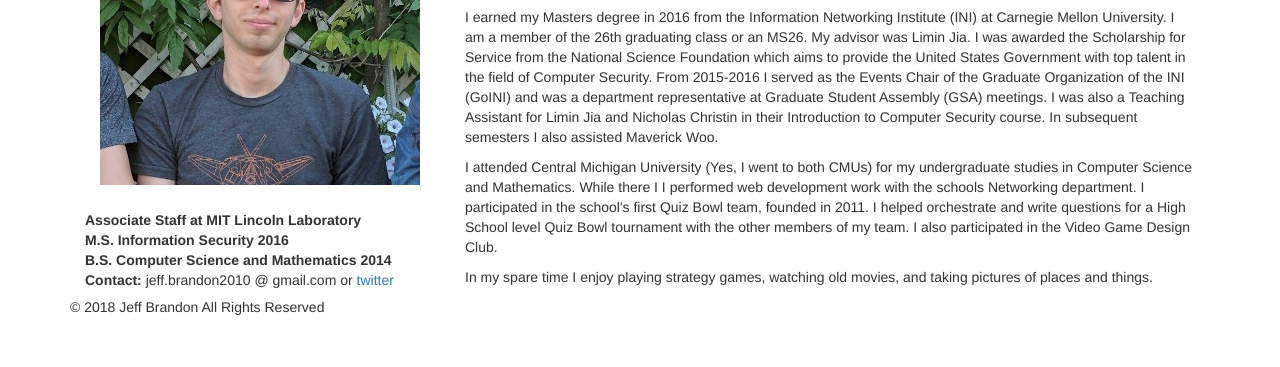
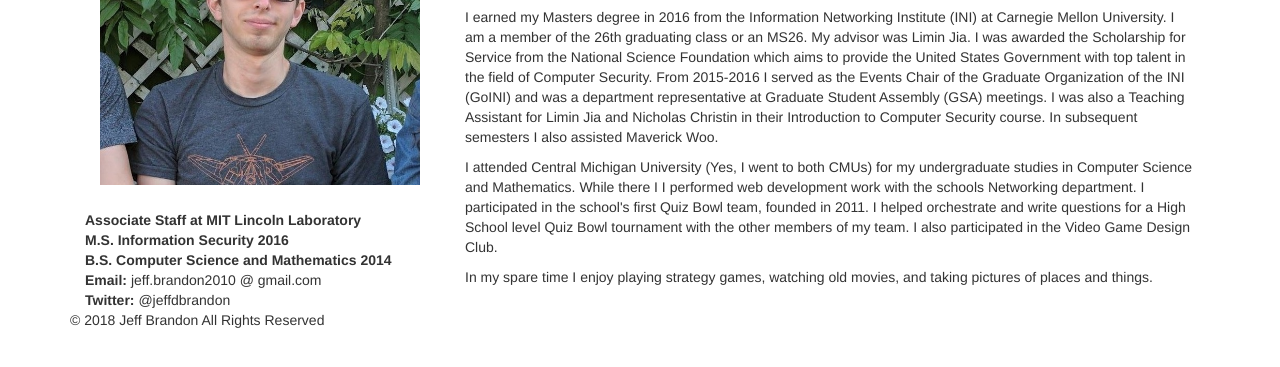
Before and after one commit to jdbrandon/jdbrandon.github.io, a plain HTML site: page index.html in a window 1280 px wide. Shown: the part 183-550 px from the top of the page. Drawn offline with nearby package versions, Linux system fonts and the light colour scheme.

Commit message:
split out contact info into email and twitter

```diff
--- a/index.html
+++ b/index.html
@@ -70,7 +70,10 @@
 					</br>
 					<text><b>B.S. Computer Science and Mathematics 2014</b></text>
 					</br>
-					<text><b>Contact:	</b>jeff.brandon2010 @ gmail.com</text> or <a href="https://twitter.com/jeffdbrandon">twitter</a>
+					<text><b>Email:</b> jeff.brandon2010 @ gmail.com</text>
+					</br>
+					<text><b>Twitter:</b> @jeffdbrandon </text>
+					</br>
 				</div>
 				<div class="col-xs-6 col-sm-7 col-md-8" >
 					<h1>About Me</h1>
```
